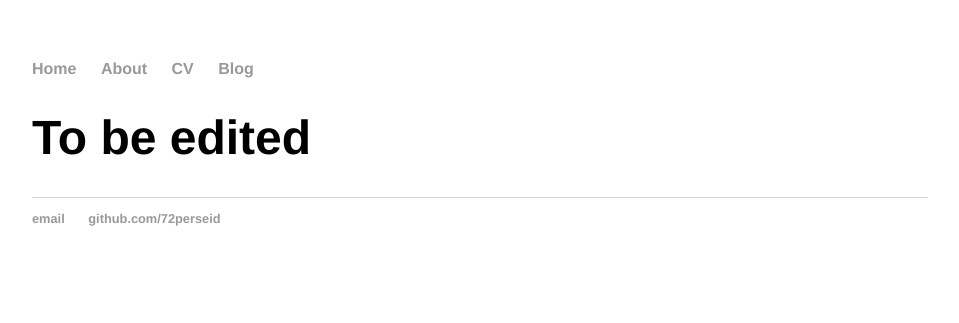
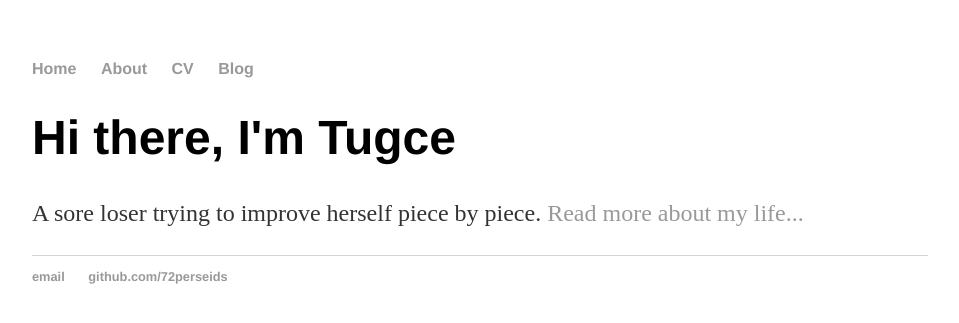
Before and after one commit to 72perseid/72perseid.github.io, a Jekyll site: the page built from index.html, in a window 1280 px wide. Shown: the top 323 px of the page, without its empty margins (160-1119 px from the left). Built offline with Jekyll 4.4.1, drawn with Linux system fonts in a browser that asks for light colours.

Commit message:
Update index.html

```diff
--- a/index.html
+++ b/index.html
@@ -1,28 +1,8 @@
-<!DOCTYPE html>
-<html>
-	<head>
-		<title>Tugce Koseoglu</title>
-		<link rel="stylesheet" type="text/css" href="css/main.css">
-	</head>
-	<body>
-		<nav>
-    		<ul>
-        		<li><a href="/">Home</a></li>
-	        	<li><a href="/about">About</a></li>
-        		<li><a href="/cv">CV</a></li>
-        		<li><a href="/blog">Blog</a></li>
-    		</ul>
-		</nav>
-		<div class="container">
-    		<div class="blurb">
-        		<h1>To be edited</h1>
-    		</div><!-- /.blurb -->
-		</div><!-- /.container -->
-		<footer>
-    		<ul>
-        		<li><a href="mailto:tugce72@gmail.com">email</a></li>
-        		<li><a href="https://github.com/72perseids">github.com/72perseid</a></li>
-			</ul>
-		</footer>
-	</body>
-</html>
+---
+layout: default
+title: Hank Quinlan, Horrible Cop
+---
+<div class="blurb">
+	<h1>Hi there, I'm Tugce</h1>
+	<p>A sore loser trying to improve herself piece by piece. <a href="/about">Read more about my life...</a></p>
+</div>
```
